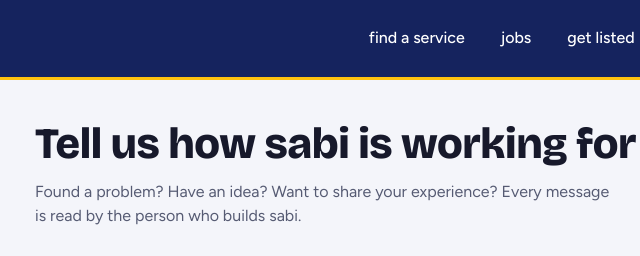
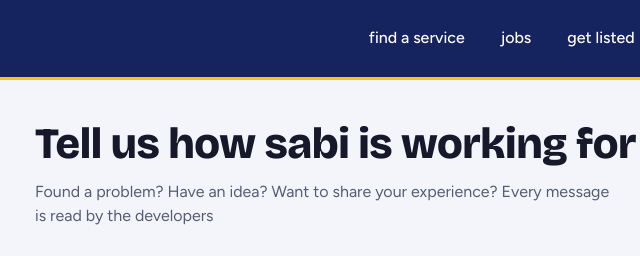
Before and after one commit to fobong58-netizen/main-sabi, a website: page feedback.html in a window 1280 px wide. Shown: the top 256 px of the page, 245-885 px from the left. Drawn offline with nearby package versions, Linux system fonts and the light colour scheme.

Commit message:
edited text

```diff
--- a/feedback.html
+++ b/feedback.html
@@ -33,7 +33,7 @@
     <main>
         <div class="top-text">
             <h1>Tell us how sabi is working for you</h1>
-            <p>Found a problem? Have an idea? Want to share your experience? Every message is read by the person who builds sabi.</p>
+            <p>Found a problem? Have an idea? Want to share your experience? Every message is read by the developers</p>
         </div>
         <div class="con">
             <form class="card" id="feedback-form">
```
